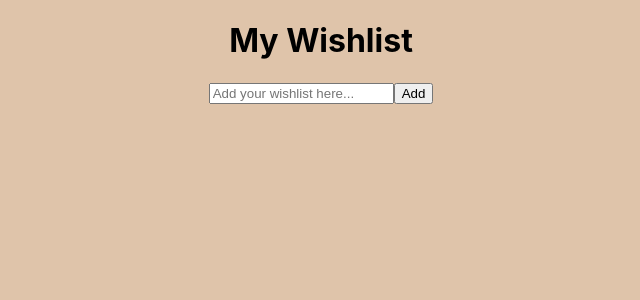
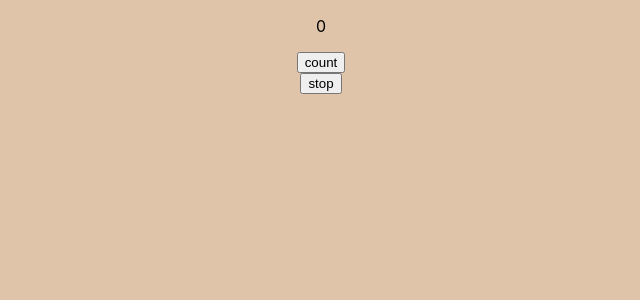
Before and after one commit to somy123/navLink, a React (Create React App) app: page / in a window 1280 px wide. Shown: the top 300 px of the page, without its empty margins (319-959 px from the left). Built offline with nearby package versions, Linux system fonts and the light colour scheme.

Commit message:
useref demo

```diff
--- a/src/App.js
+++ b/src/App.js
@@ -1,58 +1,30 @@
 import logo from "./logo.svg";
 import "./App.css";
 import { v4 as uuid } from "uuid";
-import { useState } from "react";
+import { useRef, useState } from "react";
 
 function App() {
-  const [todo, setTodo] = useState("");
-  const [todoList, setTodoList] = useState([]);
-  const addTodoClick = () => {
-    setTodoList([...todoList, { id: uuid(), todo: todo, ischecked: false }]);
-    setTodo("");
+  const timeref = useRef("somya");
+  const [count, setCount] = useState(0);
+  //let timer = "";
+  console.log("before settimeout", timeref.current);
+  const buttonClicked = () => {
+    console.log(timeref.current);
+    timeref.current = setInterval(() => {
+      setCount((count) => count + 1);
+    }, 1000);
+    console.log("after setTime out", timeref.current);
   };
-  const onTodoInputChange = (e) => {
-    setTodo(e.target.value);
-  };
-  const deleteClicked = (id) => {
-    const updatedtodoList = todoList.filter((todo) => todo.id !== id);
-    setTodoList(updatedtodoList);
-    console.log(id, todoList);
-  };
-  const todoCheck = (id) => {
-    const updatedtodoList = todoList.map((todo) =>
-      todo.id === id ? { ...todo, ischecked: !todo.ischecked } : todo
-    );
-    setTodoList(updatedtodoList);
-    console.log(todoList);
+  const stopClicked = () => {
+    console.log("last", timeref.current);
+    clearInterval(timeref.current);
   };
 
-  console.log(todoList);
   return (
     <div className="app">
-      <h1>My Wishlist</h1>
-      <div>
-        <input
-          value={todo}
-          onChange={onTodoInputChange}
-          placeholder="Add your wishlist here..."
-        />
-        <button onClick={() => addTodoClick(todo.id)}>Add</button>
-      </div>
-      <div>
-        {todoList &&
-          todoList.length > 0 &&
-          todoList.map((todo) => {
-            return (
-              <div className={todo.ischecked ? "myclass" : ""} key={todo.id}>
-                <label>
-                  <input onChange={() => todoCheck(todo.id)} type="checkbox" />
-                  <span>{todo.todo}</span>
-                </label>
-                <button onClick={() => deleteClicked(todo.id)}>delete</button>
-              </div>
-            );
-          })}
-      </div>
+      <p>{count}</p>
+      <button onClick={buttonClicked}>count</button>
+      <button onClick={stopClicked}>stop</button>
     </div>
   );
 }
```
